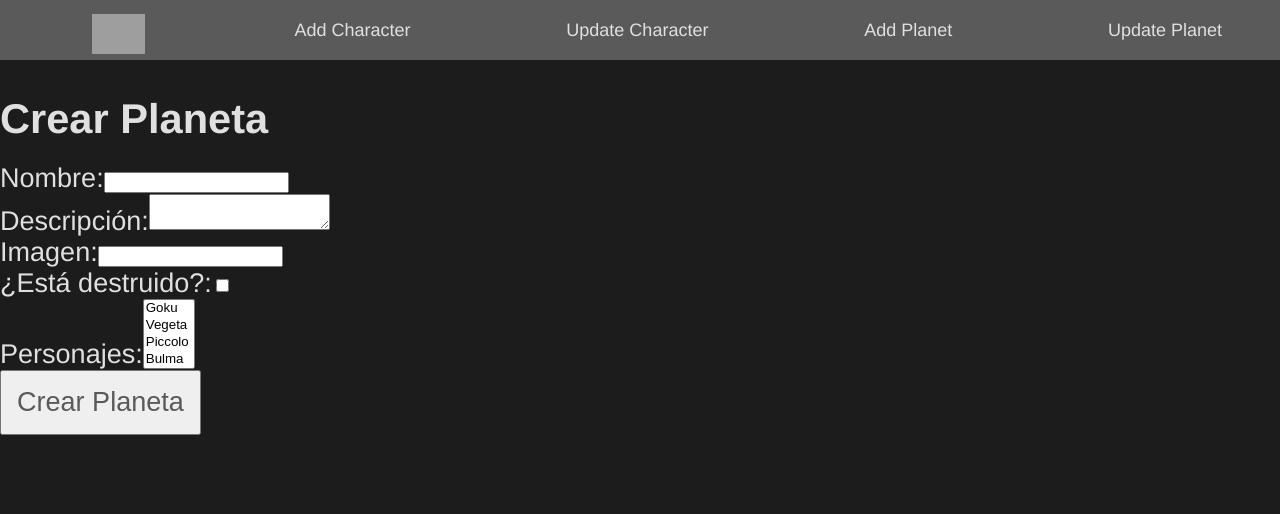
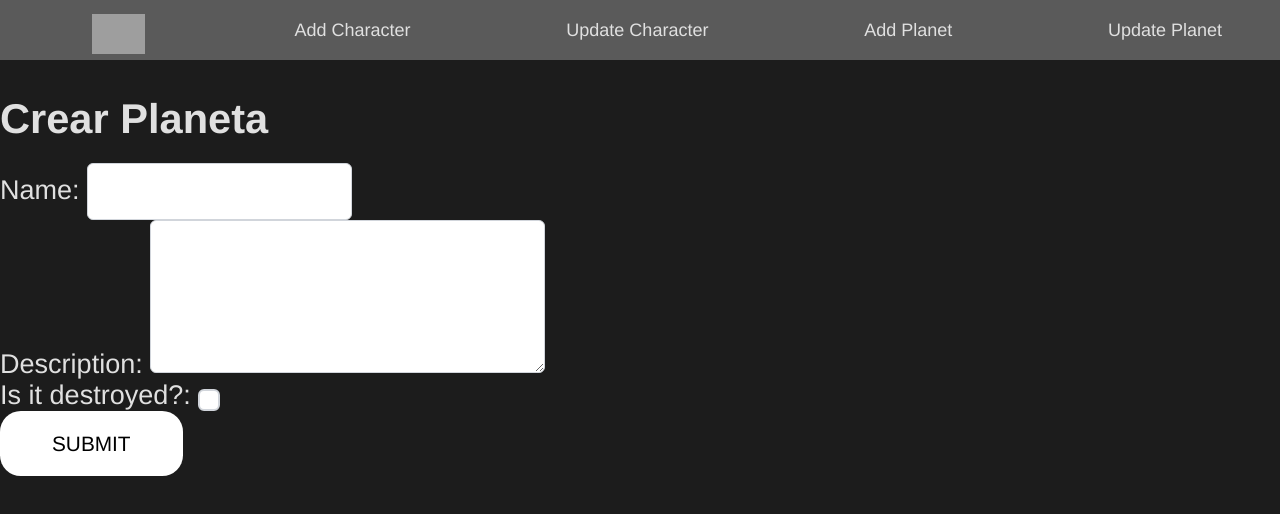
Before and after one commit to AgnosticSix/DragonBallAppWeb, a React (Vite) app: page /add-planet in a window 1280 px wide. Shown: the top 514 px of the page. Built offline with nearby package versions, Linux system fonts and the light colour scheme; grey boxes are pictures that could not be loaded.

Commit message:
Ajustes de componentes en formularios

```diff
--- /dev/null
+++ b/src/components/ui/Checkbox/Checkbox.jsx
@@ -0,0 +1,12 @@
+import { Checkbox } from "primereact/checkbox";
+import PropTypes from "prop-types";
+import './checkbox.css';
+
+export const CheckboxCustom = ({ onChange, isChecked }) => {
+  return <Checkbox checked={isChecked} onChange={onChange} />;
+};
+
+CheckboxCustom.propTypes = {
+  onChange: PropTypes.func.isRequired,
+  isChecked: PropTypes.bool.isRequired,
+};
--- /dev/null
+++ b/src/components/ui/Checkbox/checkbox.css
@@ -0,0 +1,42 @@
+.p-checkbox {
+  position: relative;
+  display: inline-flex;
+  user-select: none;
+  vertical-align: bottom;
+}
+
+.p-checkbox-input {
+    appearance: none;
+    position: absolute;
+    top: 0;
+    left: 0;
+    width: 100%;
+    height: 100%;
+    padding: 0;
+    margin: 0;
+    opacity: 0;
+    z-index: 1;
+    outline: 0 none;
+    cursor: pointer;
+}
+
+.p-checkbox .p-checkbox-input {
+    border: 2px solid #d1d5db;
+    border-radius: 6px;
+}
+
+.p-checkbox .p-checkbox-box {
+    border: 2px solid #d1d5db;
+    background: #ffffff;
+    width: 22px;
+    height: 22px;
+    color: #4b5563;
+    border-radius: 6px;
+    transition: background-color 0.2s, color 0.2s, border-color 0.2s, box-shadow 0.2s;
+    outline-color: transparent;
+}
+
+.p-checkbox.p-highlight .p-checkbox-box {
+    border-color: #6366f1;
+    background: #6366f1;
+}
--- a/src/components/ui/Input/Input.jsx
+++ b/src/components/ui/Input/Input.jsx
@@ -2,7 +2,7 @@ import PropTypes from "prop-types";
 import { InputText } from "primereact/inputtext";
 import "./input.css";
 
-export const Input = ({ id, value, placeholder, onChange }) => {
+export const Input = ({ id, value, placeholder, onChange, isReadOnly }) => {
   return (
     <InputText
       id={id}
@@ -10,6 +10,7 @@ export const Input = ({ id, value, placeholder, onChange }) => {
       placeholder={placeholder}
       onChange={onChange}
       className='inputCustom'
+      readOnly={isReadOnly || false}
     />
   );
 };
@@ -19,4 +20,5 @@ Input.propTypes = {
   value: PropTypes.string,
   placeholder: PropTypes.string,
   onChange: PropTypes.func,
+  isReadOnly: PropTypes.bool,
 };
--- a/src/components/ui/Label/Label.jsx
+++ b/src/components/ui/Label/Label.jsx
@@ -1,11 +1,11 @@
 import PropTypes from "prop-types";
 import "./label.css";
 
-export const Label = ({ htmlFor, name, children }) => {
+export const Label = ({ htmlFor, text, children }) => {
   return (
     <>
       <label className="label" htmlFor={htmlFor}>
-        {name}
+        {text}
       </label>
       {children}
     </>
@@ -14,6 +14,6 @@ export const Label = ({ htmlFor, name, children }) => {
 
 Label.propTypes = {
   htmlFor: PropTypes.string.isRequired,
-  name: PropTypes.string.isRequired,
+  text: PropTypes.string.isRequired,
   children: PropTypes.node.isRequired,
 };
--- a/src/pages/Characters/CreateHeroe.jsx
+++ b/src/pages/Characters/CreateHeroe.jsx
@@ -31,9 +31,8 @@ export const CreateHeroe = () => {
   const [planets, setPlanets] = useState([]);
 
   useEffect(() => {
-    // Extraer los planetas únicos del almacenamiento local
     setPlanets(initialData.planets);
-  }, []); // Add an empty dependency array to ensure this runs only once
+  }, []);
 
   const handleChange = (e) => {
     const { name, value } = e.target;
@@ -56,28 +55,26 @@ export const CreateHeroe = () => {
   const handleSubmit = (e) => {
     e.preventDefault();
 
-    // Agregar el nuevo héroe al almacenamiento local
-    // addCharacter({
-    //   id: heroe.id,
-    //   name: heroe.name,
-    //   ki: heroe.ki,
-    //   maxKi: heroe.maxKi,
-    //   race: heroe.race,
-    //   gender: heroe.gender,
-    //   description: heroe.description,
-    //   image: 'https://picsum.photos/seed/picsum/200/300',
-    //   affiliation: heroe.affiliation,
-    //   deletedAt: heroe.deletedAt,
-    //   originPlanet: {
-    //     name: heroe.originPlanet.name,
-    //     description: heroe.originPlanet.description,
-    //     image: heroe.originPlanet.image
-    //   },
-    //   transformations: heroe.transformations
-    // });
+    addCharacter({
+      id: heroe.id,
+      name: heroe.name,
+      ki: heroe.ki,
+      maxKi: heroe.maxKi,
+      race: heroe.race,
+      gender: heroe.gender,
+      description: heroe.description,
+      image: "https://picsum.photos/seed/picsum/200/300",
+      affiliation: heroe.affiliation,
+      deletedAt: heroe.deletedAt,
+      originPlanet: {
+        name: heroe.originPlanet.name,
+        description: heroe.originPlanet.description,
+        image: heroe.originPlanet.image,
+      },
+      transformations: heroe.transformations,
+    });
 
     showToast();
-    //alert('Héroe creado exitosamente. Revisa la consola para ver el JSON actualizado.');
   };
 
   const toastRef = useRef(null);
@@ -96,106 +93,120 @@ export const CreateHeroe = () => {
       <h2>Crear Héroe</h2>
       <form onSubmit={handleSubmit}>
         <div>
-          <Label htmlFor="name" name="Name: ">
-            <Input id="name" name="name" type="text" onChange={handleChange} />
-          </Label>
-        </div>
-        <div>
-          <Label htmlFor="ki" name="Ki: ">
-            <Input id="ki" name="ki" type="text" onChange={handleChange} />
-          </Label>
-        </div>
-        <div>
-          <Label htmlFor="maxKi" name="Max Ki: ">
+          <Label htmlFor="name" text="Name: ">
             <Input
-              id="maxKi"
-              name="maxKi"
+              id="name"
+              name="name"
               type="text"
+              value={heroe.name}
               onChange={handleChange}
             />
           </Label>
         </div>
         <div>
-          <Label htmlFor="race" name="Race: ">
-            <Input id="race" name="race" type="text" onChange={handleChange} />
-          </Label>
-        </div>
-        <div>
-          <Label htmlFor="gender" name="Gender: ">
+          <Label htmlFor="ki" text="Ki: ">
             <Input
-              id="gender"
-              name="gender"
+              id="ki"
+              name="ki"
               type="text"
+              value={heroe.ki}
               onChange={handleChange}
             />
           </Label>
         </div>
         <div>
-          <label htmlFor="description">Description:</label>
-          <TextArea
-            name="description"
-            readOnly={false}
-            rows={5}
-            cols={30}
-          ></TextArea>
-        </div>
-        <div>
-          <Label htmlFor="affiliation" name="Affiliation: ">
+          <Label htmlFor="maxKi" text="Max Ki: ">
             <Input
-              id="affiliation"
-              name="affiliation"
+              id="maxKi"
+              name="maxKi"
               type="text"
+              value={heroe.maxKi}
               onChange={handleChange}
             />
           </Label>
         </div>
         <div>
-          <Label htmlFor="originPlanet" name="Origin Planet: ">
+          <Label htmlFor="race" text="Race: ">
+            <Input
+              id="race"
+              name="race"
+              type="text"
+              value={heroe.race}
+              onChange={handleChange}
+            />
+          </Label>
+        </div>
+        <div>
+          <Label htmlFor="gender" text="Gender: ">
+            <Input
+              id="gender"
+              name="gender"
+              type="text"
+              value={heroe.gender}
+              onChange={handleChange}
+            />
+          </Label>
+        </div>
+        <div>
+          <Label htmlFor="description" text="Description: ">
+            <TextArea
+              name="description"
+              readOnly={false}
+              value={heroe.description}
+              rows={5}
+              cols={30}
+              onChange={handleChange}
+              />
+          </Label>
+        </div>
+        <div>
+          <Label htmlFor="affiliation" text="Affiliation: ">
+            <Input
+              id="affiliation"
+              name="affiliation"
+              type="text"
+              value={heroe.affiliation}
+              onChange={handleChange}
+            />
+          </Label>
+        </div>
+        <div>
+          <Label htmlFor="originPlanet" text="Origin Planet: ">
             <DropdownCustom
               value={heroe.originPlanet.name}
-              options={planets.map((planet) => ({
-                name: planet.name
-              })) || []}
+              options={
+                planets?.map((planet) => ({
+                  name: planet.name,
+                  value: planet.name,
+                })) || []
+              }
               optionLabel="name"
               placeholder="Select a planet"
               onChange={handlePlanetChange}
             />
           </Label>
-
-          {/* <select
-            name="originPlanet.name"
-            value={heroe.originPlanet.name}
-            onChange={handlePlanetChange}
-          >
-            <option value="">Selecciona un planeta</option>
-            {planets.map((planet) => (
-              <option key={planet.name} value={planet.name}>
-                {planet.name}
-              </option>
-            ))}
-          </select> */}
         </div>
         <div>
-          <label htmlFor="originPlanetDescription">
-            Origin Planet Description:
-          </label>
-          <TextArea
-            name="originPlanet.description"
-            value={heroe.originPlanet.description}
-            onChange={handlePlanetChange}
-            readOnly={true}
-            rows={5}
-            cols={30}
-          ></TextArea>
+          <Label htmlFor="originPlanetDescription" text="Origin Planet Description: ">
+            <TextArea
+              name="originPlanetDescription"
+              value={heroe.originPlanet.description}
+              onChange={handlePlanetChange}
+              isReadOnly={true}
+              rows={5}
+              cols={30}
+            />
+          </Label>
         </div>
         <div>
-          <Label htmlFor="originPlanetImage" name="Origin Planet Image: ">
+          <Label htmlFor="originPlanetImage" text="Origin Planet Image: ">
             <Input
               id="originPlanetImage"
               name="originPlanetImage"
               type="text"
               value={heroe.originPlanet.image}
               onChange={handlePlanetChange}
+              isReadOnly={true}
             />
           </Label>
         </div>
--- a/src/pages/Planets/CreatePlanet.jsx
+++ b/src/pages/Planets/CreatePlanet.jsx
@@ -1,58 +1,54 @@
-import { useState, useEffect } from 'react';
-import { getData, addPlanet } from '../../utils/localStorageUtils';
+import { useState, useRef } from "react";
+import { getData, addPlanet } from "../../utils/localStorageUtils";
+import { Input } from "../../components/ui/Input/Input";
+import { TextArea } from "../../components/ui/TextArea/TextArea";
+import { ButtonCustom } from "../../components/ui/Button/Button";
+import { CheckboxCustom } from "../../components/ui/Checkbox/Checkbox";
+import { Label } from "../../components/ui/Label/Label";
+import { ToastCustom } from "../../components/ui/Toast/Toast";
 
 export const CreatePlanet = () => {
   const initialData = getData();
   const [planet, setPlanet] = useState({
     id: initialData.planets.length + 1,
-    name: '',
-    description: '',
-    image: '',
+    name: "",
+    description: "",
+    image: "",
     isDestroyed: false,
-    deletedAt: null,
-    characters: []
   });
-
-  const [characters, setCharacters] = useState([]);
-
-  useEffect(() => {
-    setCharacters(initialData.characters);
-  }, []);
 
   const handleChange = (e) => {
     const { name, value } = e.target;
     setPlanet({
       ...planet,
-      [name]: value
-    });
-  };
-
-  const handleCharacterChange = (e) => {
-    const selectedCharacters = Array.from(e.target.selectedOptions, option => option.value);
-    setPlanet({
-      ...planet,
-      characters: selectedCharacters.map(id => characters.find(character => character.id === parseInt(id)))
+      [name]: value,
     });
   };
 
   const handleSubmit = (e) => {
     e.preventDefault();
-    console.log(planet);
 
     // Agregar el nuevo planeta al almacenamiento local
-    const updatedData = addPlanet({
+    addPlanet({
       id: planet.id,
       name: planet.name,
       description: planet.description,
-      image: planet.image,
+      image: "https://picsum.photos/seed/picsum/200/300",
       isDestroyed: planet.isDestroyed,
-      deletedAt: planet.deletedAt,
-      characters: planet.characters
     });
 
-    // Mostrar el JSON actualizado en la consola
-    console.log('JSON actualizado (almacenamiento local):', updatedData);
-    alert('Planeta creado exitosamente. Revisa la consola para ver el JSON actualizado.');
+    showToast();
+  };
+
+  const toastRef = useRef(null);
+
+  const showToast = () => {
+    toastRef.current.show({
+      severity: "success",
+      summary: "Success!",
+      detail: "Hero created successfully",
+      life: 3000,
+    });
   };
 
   return (
@@ -60,30 +56,40 @@ export const CreatePlanet = () => {
       <h2>Crear Planeta</h2>
       <form onSubmit={handleSubmit}>
         <div>
-          <label>Nombre:</label>
-          <input type="text" name="name" value={planet.name} onChange={handleChange} />
+          <Label htmlFor="namePlanet" text="Name: ">
+            <Input
+              id="namePlanet"
+              type="text"
+              name="namePlanet"
+              value={planet.name}
+              onChange={handleChange}
+            />
+          </Label>
         </div>
         <div>
-          <label>Descripción:</label>
-          <textarea name="description" value={planet.description} onChange={handleChange}></textarea>
+          <Label htmlFor="description" text="Description: ">
+            <TextArea
+              name="description"
+              value={planet.description}
+              onChange={handleChange}
+              isReadOnly={false}
+              rows={5}
+              cols={30}
+            />
+          </Label>
         </div>
         <div>
-          <label>Imagen:</label>
-          <input type="text" name="image" value={planet.image} onChange={handleChange} />
+          <Label htmlFor="isDestroyed" text="Is it destroyed?: ">
+            <CheckboxCustom
+              isChecked={planet.isDestroyed}
+              onChange={(e) =>
+                setPlanet({ ...planet, isDestroyed: e.target.checked })
+              }
+            />
+          </Label>
         </div>
-        <div>
-          <label>¿Está destruido?:</label>
-          <input type="checkbox" name="isDestroyed" checked={planet.isDestroyed} onChange={(e) => setPlanet({ ...planet, isDestroyed: e.target.checked })} />
-        </div>
-        <div>
-          <label>Personajes:</label>
-          <select multiple={true} value={planet.characters.map(character => character.id)} onChange={handleCharacterChange}>
-            {characters.map(character => (
-              <option key={character.id} value={character.id}>{character.name}</option>
-            ))}
-          </select>
-        </div>
-        <button type="submit">Crear Planeta</button>
+        <ToastCustom ref={toastRef} position="top-right" />
+        <ButtonCustom type="submit" label="Submit" />
       </form>
     </div>
   );
```
